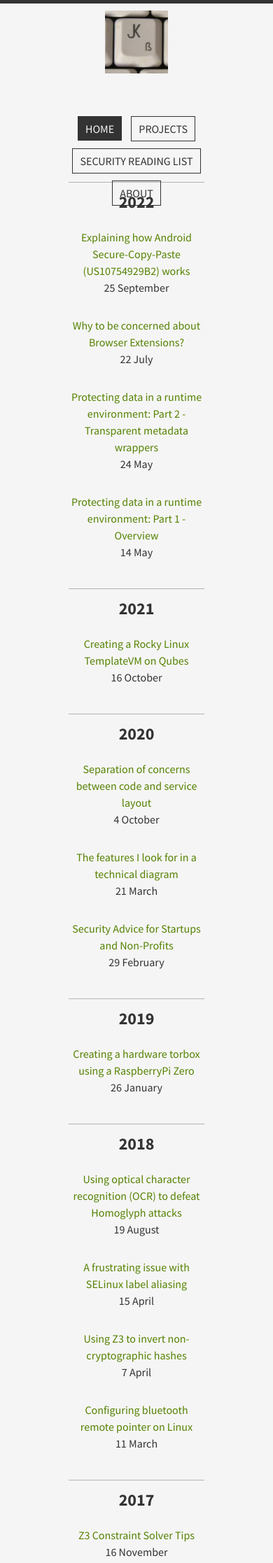
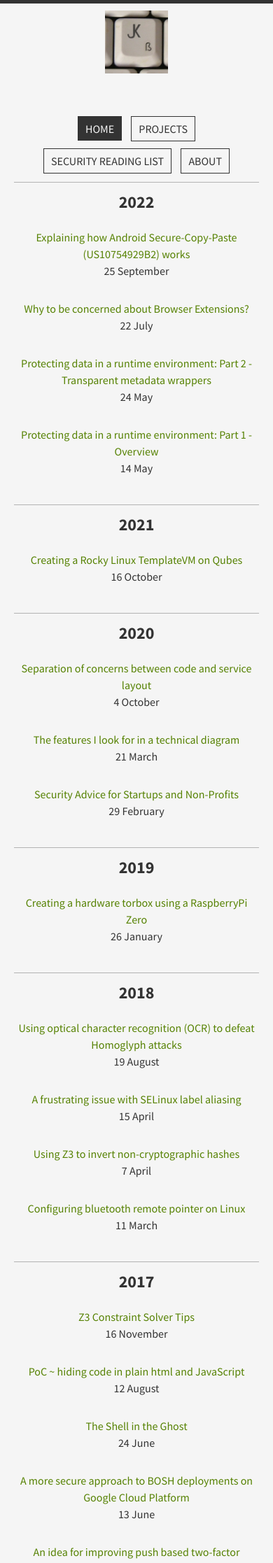
Before and after one commit to joekir/joekir.github.io, a Jekyll site: the page built from index.html, in a window 390 px wide. Shown: the top 2234 px of the page at 70% size. Built offline with Jekyll 4.4.1, drawn with Linux system fonts in a browser that asks for light colours; nearby versions of some CDN libraries; comment, search, counter and statistics services are not loaded.

Commit message:
fix mobile container max-width

```diff
--- a/public/css/main.scss
+++ b/public/css/main.scss
@@ -311,6 +311,10 @@ dl,
     margin-bottom: 30px;
   }
 
+  .container {
+    max-width: revert;
+  }
+
   #logo {
     background-position: center center;
   }
```
